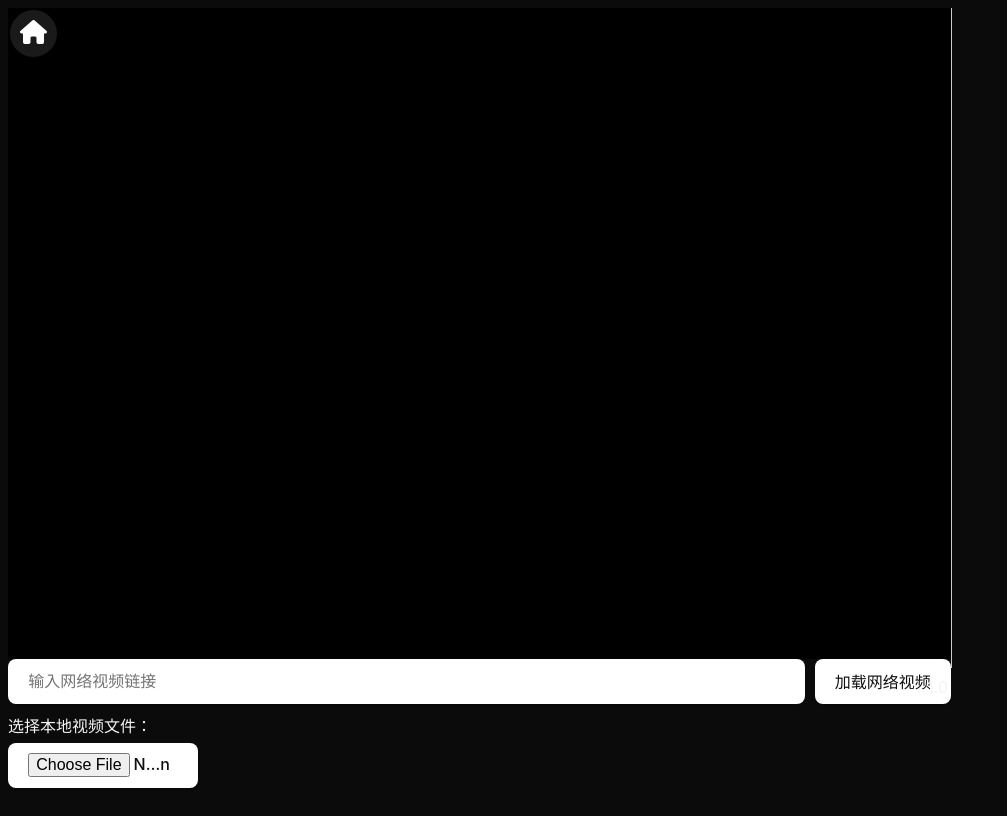
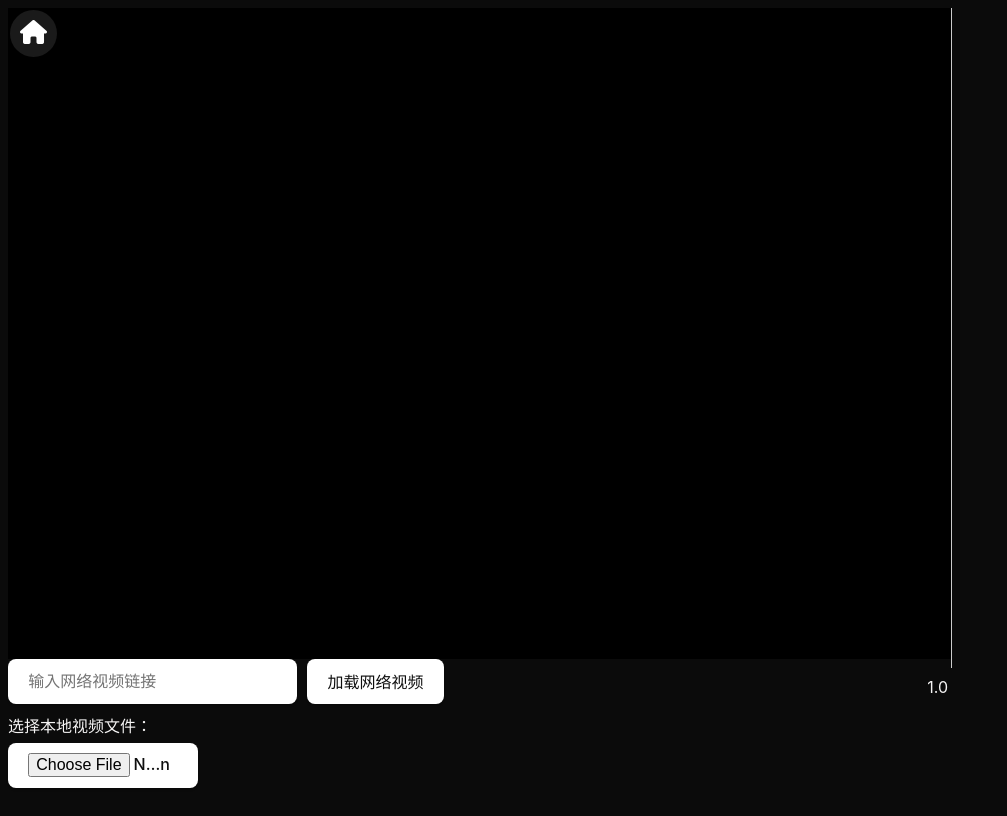
Before and after one commit to 1590703336/test, a React (Vite) app: page / in a window 1280 px wide. Shown: the whole page, without its empty margins (0-1007 px from the left). Built offline with nearby package versions, Linux system fonts and the light colour scheme.

Commit message:
修复ui显示错误

```diff
--- a/src/App.jsx
+++ b/src/App.jsx
@@ -119,7 +119,7 @@ function App() {
   // 处理重复播放当前字幕
   useEffect(() => {
     if (isRepeating && subtitles.length > 0) {
-      const currentSubtitle = subtitles[currentSubtitleIndex-1];
+      const currentSubtitle = subtitles[currentSubtitleIndex - 1];
       if (currentSubtitle) {
         const { startSeconds, endSeconds } = currentSubtitle;
         if (currentTime >= endSeconds) {
@@ -156,7 +156,8 @@ function App() {
             </p>
           </div>
         </div>
-
+        <div style={{ display: 'flex', justifyContent: 'left' }}>
+          <div>
             {/* 当既不是本地视频也不是网络视频时，显示视频输入选项 */}
             {!isLocalVideo && !isNetworkVideo && (
               <>
@@ -172,7 +173,7 @@ function App() {
 
                 <div className="file-input-wrapper">
                   <label htmlFor="local-video-input">选择本地视频文件：</label>
-              <input style={{width: 150}}
+                  <input style={{ width: 150 }}
                     id="local-video-input"
                     type="file"
                     accept="video/*"
@@ -181,12 +182,12 @@ function App() {
                 </div>
               </>
             )}
-
+          </div>
           {/* 如果是本地视频，显示字幕文件输入选项 */}
           {isLocalVideo && (
             <div className="file-input-wrapper">
               <label htmlFor="subtitle-input">选择字幕文件：</label>
-            <input style={{width: 150}}
+              <input style={{ width: 150 }}
                 id="subtitle-input"
                 type="file"
                 accept=".srt,.vtt"
@@ -194,6 +195,11 @@ function App() {
               />
             </div>
           )}
+        </div>
+
+
+
+
       </div>
 
       {/* 显示字幕列表使当前字幕自动滚动到可视范围内 */}
```
Lines whose indentation alone changed are shown as unchanged.
